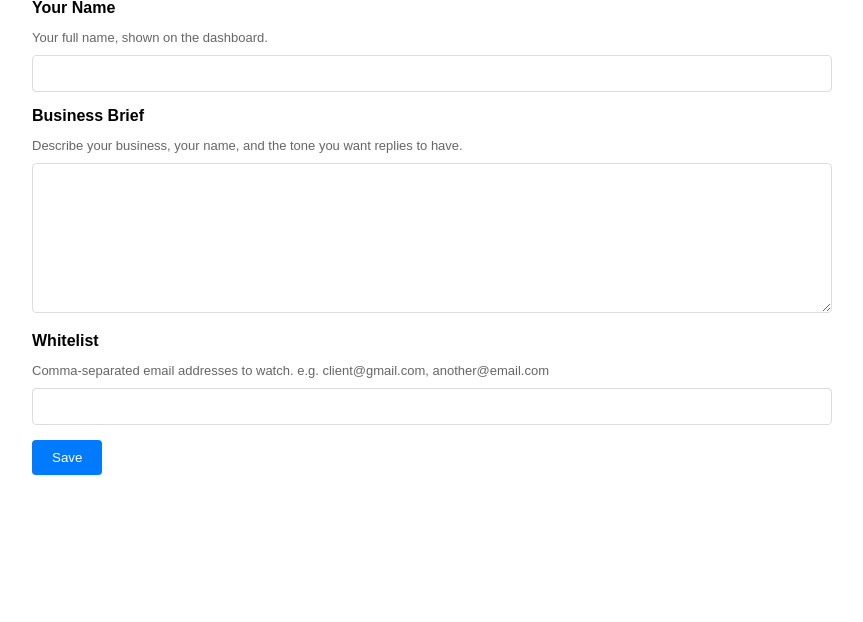
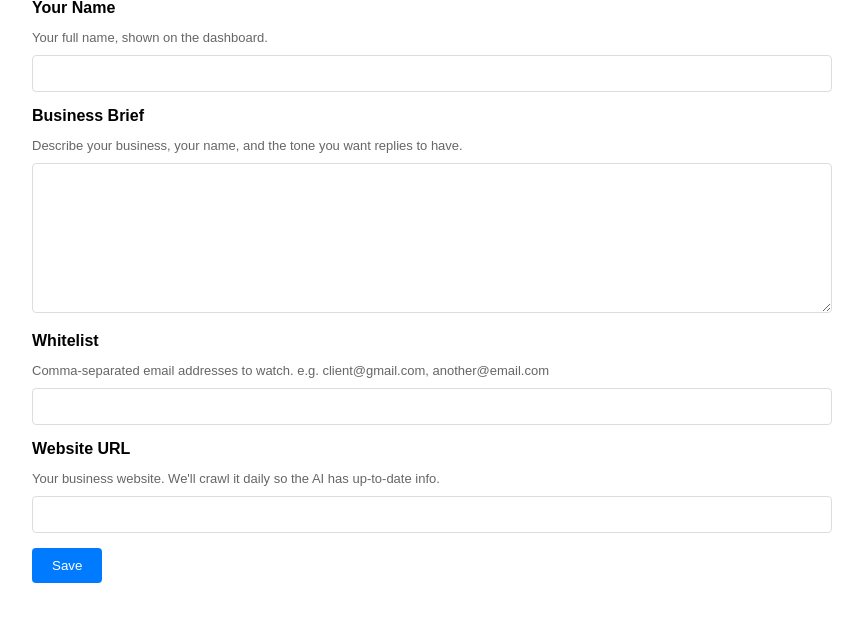
Before and after one commit to dephrat/AI-Employee-Draft, a Flask app: page /settings in a window 1280 px wide. Shown: the part 135-757 px from the top of the page, without its empty margins (208-1071 px from the left). Run offline with Flask 3, Linux system fonts and the light colour scheme; data that the repository does not hold is empty.

Commit message:
start of web crawling

```diff
--- a/app.py
+++ b/app.py
@@ -5,6 +5,9 @@ from gmail import get_oauth_flow, credentials_to_dict
 from concurrent.futures import ThreadPoolExecutor
 from google.auth.exceptions import RefreshError
 from db import init_db, get_db, get_setting, save_setting, delete_draft, get_draft
+import time
+from crawler import crawl_website
+from db import get_website_content, get_website_crawled_at, save_website_content
 
 load_dotenv()
 os.environ["OAUTHLIB_INSECURE_TRANSPORT"] = "1"
@@ -66,6 +69,18 @@ def fetch():
     service = get_gmail_service(session["credentials"])
     whitelist = [e.strip() for e in get_setting("whitelist", "", current_account()).split(",") if e.strip()]
     business_brief = get_setting("business_brief", "", current_account())
+
+    website_url = get_setting("website_url", "", current_account())
+    crawled_at = get_website_crawled_at(current_account())
+    if website_url and (not crawled_at or time.time() - crawled_at > 86400):
+        content = crawl_website(website_url)
+        save_website_content(current_account(), content)
+    else:
+        content = get_website_content(current_account())
+
+    if content:
+        business_brief = business_brief + "\n\nWebsite content:\n" + content
+
     emails = get_new_emails(service, whitelist)
 
     def process_email(email):
@@ -143,12 +158,14 @@ def settings():
         save_setting("owner_name", request.form.get("owner_name"), account)
         save_setting("business_brief", request.form.get("business_brief"), account)
         save_setting("whitelist", request.form.get("whitelist"), account)
+        save_setting("website_url", request.form.get("website_url"), account)
         saved = True
 
     owner_name = get_setting("owner_name", "", account)
     business_brief = get_setting("business_brief", "", account)
     whitelist = get_setting("whitelist", "", account)
-    return render_template("settings.html", owner_name=owner_name, business_brief=business_brief, whitelist=whitelist, saved=saved)
+    website_url = get_setting("website_url", "", account)
+    return render_template("settings.html", owner_name=owner_name, business_brief=business_brief, whitelist=whitelist, website_url=website_url, saved=saved)
 
 @app.route("/regenerate", methods=["POST"])
 def regenerate():
--- a/db.py
+++ b/db.py
@@ -64,3 +64,14 @@ def delete_draft(gmail_id):
     conn.execute("DELETE FROM emails WHERE gmail_id = ?", (gmail_id,))
     conn.commit()
     conn.close()
+
+def save_website_content(account, content):
+    save_setting("website_content", content, account)
+    save_setting("website_crawled_at", str(__import__('time').time()), account)
+
+def get_website_content(account):
+    return get_setting("website_content", "", account)
+
+def get_website_crawled_at(account):
+    val = get_setting("website_crawled_at", None, account)
+    return float(val) if val else None
--- a/templates/settings.html
+++ b/templates/settings.html
@@ -31,6 +31,9 @@
         <p class="hint">Comma-separated email addresses to watch. e.g. client@gmail.com, another@email.com</p>
         <input type="text" name="whitelist" value="{{ whitelist }}">
 
+        <label>Website URL</label>
+        <p class="hint">Your business website. We'll crawl it daily so the AI has up-to-date info.</p>
+        <input type="text" name="website_url" value="{{ website_url }}">
         <button type="submit">Save</button>
     </form>
 </body>
```
Also changed, not shown: crawler.py (added, +21 -0 lines).
